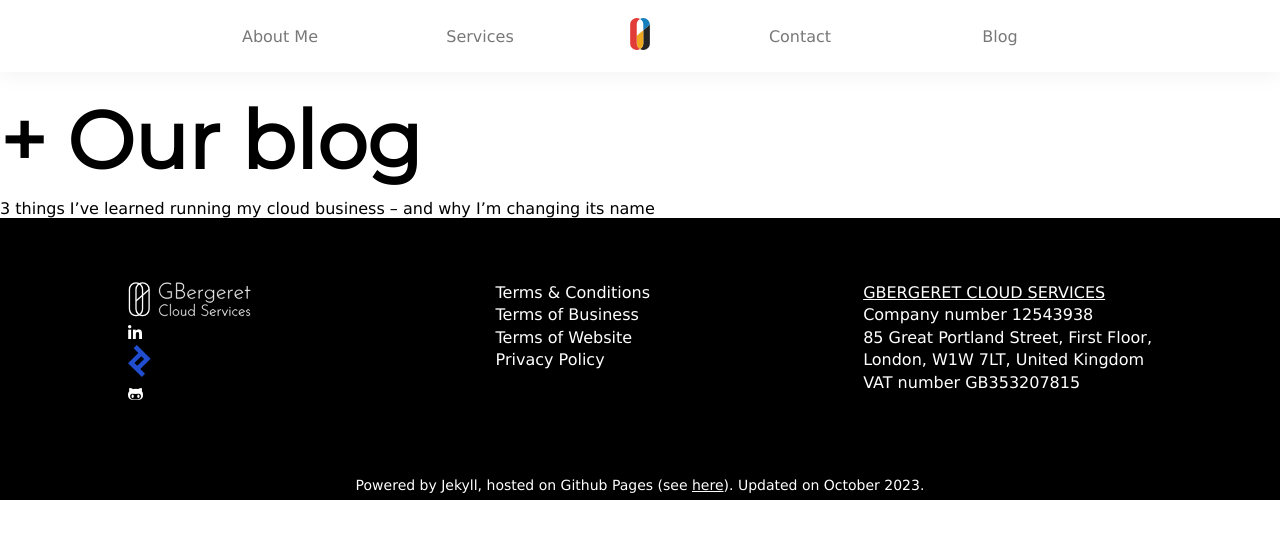
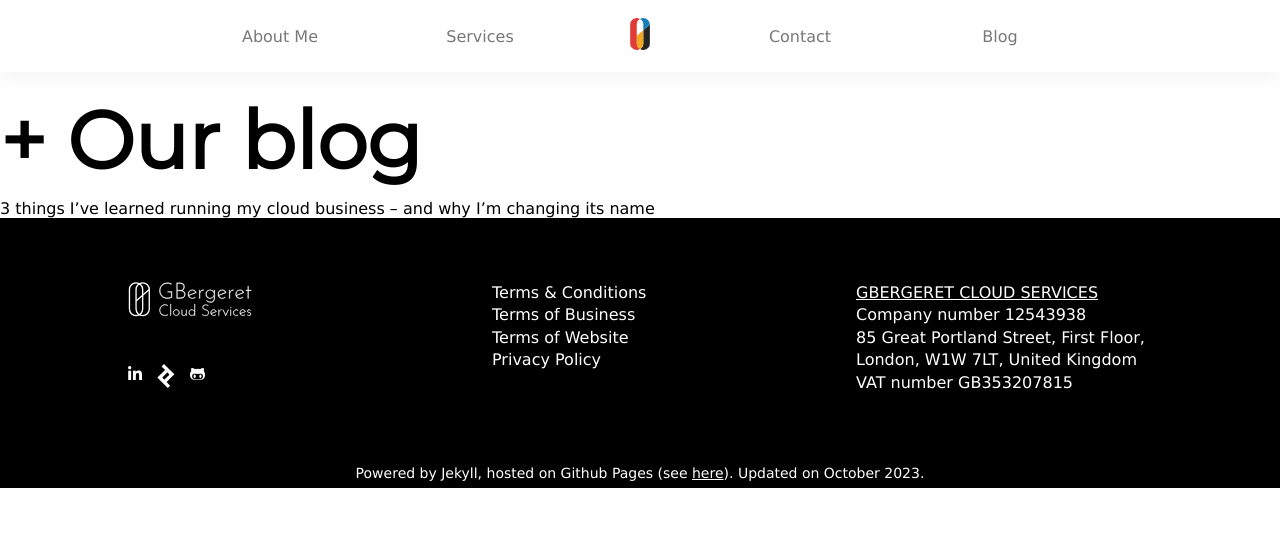
Before and after one commit to gbergeret-cloud/website, a Jekyll site: the page built from blog.html, in a window 1280 px wide. Shown: the top 539 px of the page. Built offline with Jekyll 4.4.1, drawn with Linux system fonts in a browser that asks for light colours; nearby versions of some CDN libraries.

Commit message:
improve footer for mobile with social

```diff
--- a/_includes/footer.html
+++ b/_includes/footer.html
@@ -1,12 +1,14 @@
 <footer>
   <div id="footer">
-    <div id="footer-logo">
-      <img src="{{ "assets/gbergeret-logo-white.svg" | relative_url }}" width=123 alt="white company logo">
-
-      <ul>
+    <div id="company-socials">
+      <a href="{{ site.url}}#landing">
+        <img class="logo" src="{{ "assets/gbergeret-logo-white.svg" | relative_url }}" alt="white company logo">
+        <img class="logo-mobile"src="{{ "assets/gbergeret-brandmark-white.svg" | relative_url }}" alt="white company logo">
+      </a>
+      <ul id="social-icons">
           <li>
             <a href="https://www.linkedin.com/company/{{ site.company.linkedin }}">
-              <i class="fa-brands fa-linkedin-in" style="color: #ffffff;"></i>
+              <i class="fa-brands fa-linkedin-in"></i>
             </a>
           </li>
           <li>
@@ -18,13 +20,12 @@
           </li>
           <li>
             <a href="https://github.com/{{ site.company.github }}">
-              <i class="fa-brands fa-github-alt" style="color: #ffffff;"></i>
+              <i class="fa-brands fa-github-alt"></i>
             </a>
           </li>
         </ul>
     </div>
-
-    <div>
+    <div id="company-legals">
         <ul>
             <li><a href="#">Terms & Conditions</a></li>
             <li><a href="https://docs.google.com/document/d/1EcbinSpcf63bjI1nEtlx36b3nMtwtWUBjid4ory5fZo">Terms of Business</a></li>
--- a/assets/custom.css
+++ b/assets/custom.css
@@ -235,12 +235,49 @@
   flex-basis: 31%;
 }
 
-#footer-logo {
-  padding: 0;
+#footer #company-socials {
+  display: flex;
+  flex-direction: column;
+  align-content: flex-start;
+  flex-wrap: nowrap;
+  justify-content: space-between;
+}
+
+#footer #social-icons{
+  display: flex;
+  flex-direction: row;
+  gap: 0.75rem;
+  color: white
+}
+
+#footer #social-icons svg{
+  width: 1.5rem;
+  height: 1.5rem;
+}
+
+#footer #social-icons svg path{
+  fill: currentColor
+}
+
+#footer .logo {
+  width: 7.75rem;
+}
+
+#footer .logo-mobile {
+  height: 2rem;
+  display: none;
 }
 
 #company-details a, #credit a {
   text-decoration: underline;
+}
+
+#company-legals{
+  min-width: 10rem;
+}
+
+#company-details {
+  min-width: 18.5rem;
 }
 
 #credit {
@@ -249,6 +286,11 @@
   font-size: 14px;
 }
 
+@media only screen and (max-width: 1024px) {
+  #footer {
+    padding: 3em 6em;
+  }
+}
 @media only screen and (max-width: 768px) {
 
   #footer {
@@ -262,6 +304,27 @@
     line-height: 1.4;
   }
 
+  #footer #company-socials {
+    display: flex;
+    flex-direction: row;
+    flex-wrap: nowrap;
+    justify-content: space-between;
+    align-items: center;
+  }
+
+  #footer .logo{
+    display: none;
+  }
+
+  #footer .logo-mobile {
+    display: inline-block;
+    height: 3rem;
+  }
+
+  #company-details {
+    min-width: 10rem;
+  }
+
   #credit {
     padding: 0rem 2em 2rem 2rem;
     text-align: left;
```
